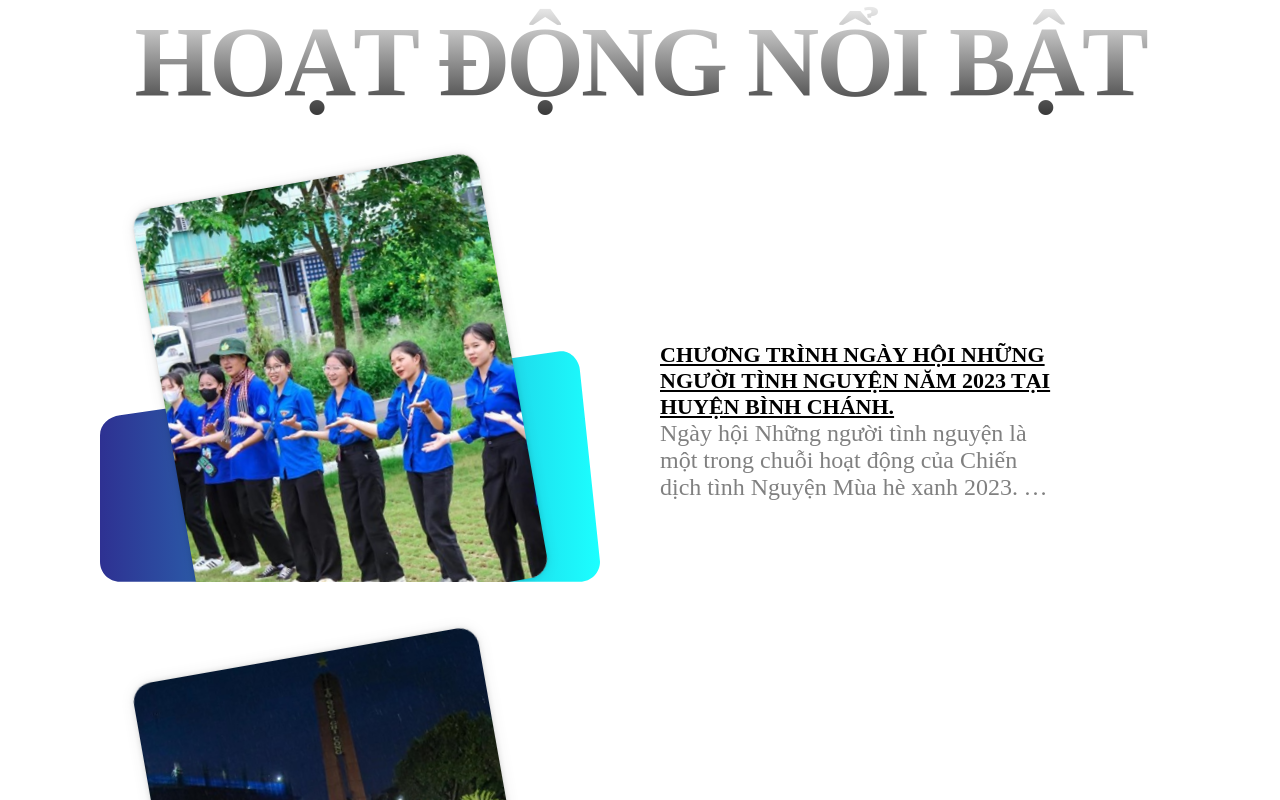
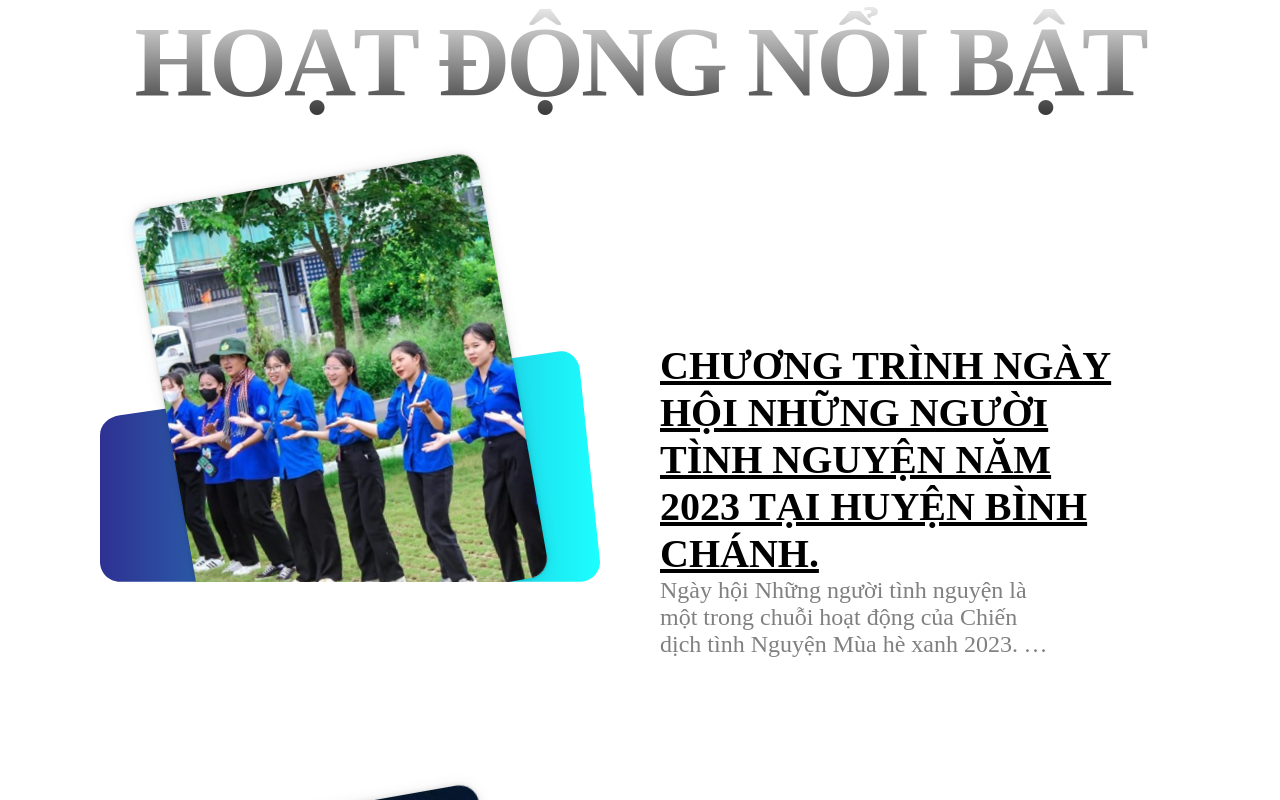
Before and after one commit to truongle2004/doantruong-website, a React (Vite) app: page /home in a window 1280 px wide. Shown: the part 900-1700 px from the top of the page. Built offline with nearby package versions, Linux system fonts and the light colour scheme; a web font is replaced by a local one.

Commit message:
split component

```diff
--- a/src/components/content/Post/Post.jsx
+++ b/src/components/content/Post/Post.jsx
@@ -1,15 +1,10 @@
 import { data } from '../../../data';
 import './index.scss';
 import Card from '../Card/Card';
+import { useRef } from 'react';
 
-const Post = () => {
+const PostItem = ({ data, index }) => {
   return (
-    <>
-      <header className='title-header'>
-        <h1>HOẠT ĐỘNG NỔI BẬT</h1>
-      </header>
-      <div>
-        {data.map((data, index) => (
     <div key={index} className='container'>
       <div
         style={{
@@ -33,8 +28,30 @@ const Post = () => {
         </div>
       </div>
     </div>
-        ))}
-      </div>
+  );
+};
+
+PostItem.propTypes = {
+  data: Object,
+  index: Number,
+};
+
+const Post = () => {
+  const limitPosts = useRef(3);
+  return (
+    <>
+      <header className='title-header'>
+        <h1>HOẠT ĐỘNG NỔI BẬT</h1>
+      </header>
+      <section className='section-1'>
+        {data.map((data, index) => {
+          if (index >= limitPosts.current) return null;
+          return <PostItem data={data} key={index} index={index} />;
+        })}
+      </section>
+      <section className='section-2'>
+        <div className='image'></div>
+      </section>
     </>
   );
 };
--- a/src/components/content/Post/index.scss
+++ b/src/components/content/Post/index.scss
@@ -36,7 +36,7 @@ $subtitle-color: gray;
     align-items: flex-start;
 
     .title {
-      font-size: 22px;
+      font-size: 40px;
       text-wrap: wrap;
       text-decoration: underline;
       max-width: 100%;
```
Lines whose indentation alone changed are shown as unchanged.
